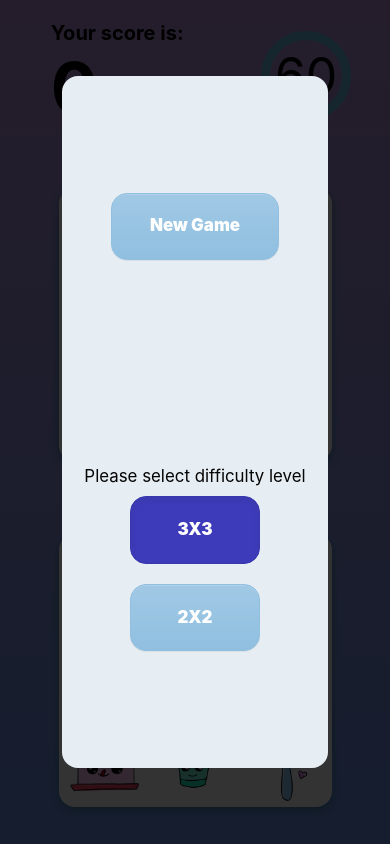
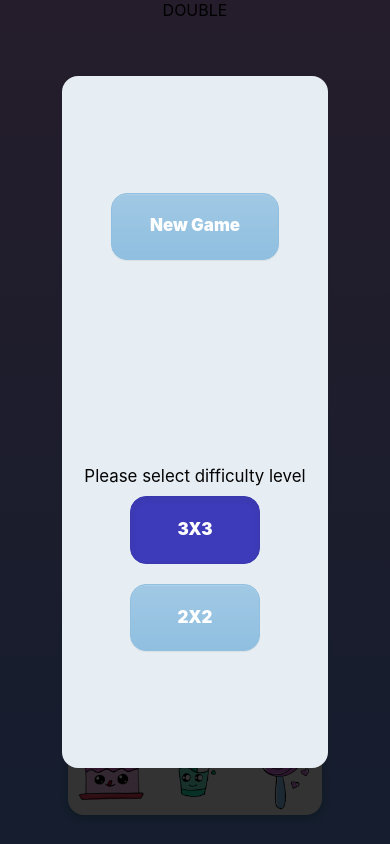
Before and after one commit to EvgeniaKozhaeva/dubble, a React (Create React App) app: page / in a window 390 px wide. Built offline with nearby package versions, Linux system fonts and the light colour scheme.

Commit message:
Add animation fo timer, make the same styles for score and timer

```diff
--- a/src/App.css
+++ b/src/App.css
@@ -1,6 +1,7 @@
 :root {
-  --font: Inter,sans-serif;
+  --font: Inter, sans-serif;
   --imageInRow: 3;
+  --timerSize: 0.48;
 }
 
 .app-container {
@@ -16,13 +17,20 @@
   width: 100vw;
 }
 
+.game-title-container {
+  display: flex;
+  flex-grow: 1;
+  align-self: center;
+  justify-self: center;
+}
+
 .header-container {
   display: flex;
   align-items: center;
   align-self: center;
   justify-content: space-between;
-  height: 30%;
-  width: 80%;
+  height: 25%;
+  width: 40%;
 }
 
 .cards-container {
@@ -37,12 +45,14 @@
     flex-direction: column;
   }
   .header-container {
-    height: 25%;
+    height: 18%;
+    width: 60%;
   }
 }
 
 @media only screen and (max-width: 420px) {
   .header-container {
-    height: 18%;
+    height: 10%;
+    width: 60%;
   }
 }
--- a/src/App.tsx
+++ b/src/App.tsx
@@ -13,6 +13,7 @@ const App = observer(() => {
         <StartScreen/>
         <FinishScreen/>
         <div className="game-container">
+            <div className="game-title-container">DOUBLE</div>
             <div className="header-container">
                 <Score/>
                 <Timer/>
--- /dev/null
+++ b/src/Circle.css
@@ -0,0 +1,73 @@
+.base-circle {
+    display: flex;
+    justify-content: center;
+    align-items: center;
+    position: relative;
+    width: 175px;
+    height: 175px;
+}
+
+.count-container {
+    font-family: var(--font);
+    position: absolute;
+    width: 175px;
+    height: 175px;
+    display: flex;
+    align-items: center;
+    justify-content: center;
+    font-size: 90px;
+}
+
+.inner-circle {
+    fill: none;
+}
+
+.outer-circle {
+    stroke-width: 10px;
+    stroke: rgba(138, 71, 239, 0.96);
+}
+
+@media only screen and (max-width: 830px) {
+    :root {
+        --timerSize: 0.43;
+    }
+    .count-container {
+        font-size: 70px;
+        width: 165px;
+        height: 165px;
+    }
+    .base-circle {
+        width: 165px;
+        height: 165px;
+    }
+}
+
+@media only screen and (max-width: 420px) {
+    :root {
+        --timerSize: 0.27;
+    }
+    .count-container {
+        font-size: 50px;
+        width: 100px;
+        height: 100px;
+    }
+    .base-circle {
+        width: 100px;
+        height: 100px;
+    }
+}
+
+@media only screen and (max-width: 380px) {
+    :root {
+        --timerSize: 0.2;
+    }
+    .count-container {
+        font-size: 30px;
+        width: 50px;
+        height: 50px;
+    }
+    .circle-timer {
+        width: 50px;
+        height: 50px;
+    }
+}
--- a/src/components/cards/Card.module.css
+++ b/src/components/cards/Card.module.css
@@ -79,7 +79,7 @@
 
 @media only screen and (max-width: 550px)  {
     .cards {
-        height: 70vmin;
-        width: 70vmin;
+        height: 65vmin;
+        width: 65vmin;
     }
 }
--- a/src/components/score/Score.css
+++ b/src/components/score/Score.css
@@ -13,14 +13,12 @@
     margin: 0;
     padding: 0;
     font-size: 40px;
-    /*color: #104d78;*/
 }
 
 .score-container .number h1 {
     margin: 0;
     padding: 0;
     font-size: 90px;
-    /*color: #104d78;*/
 }
 
 @media only screen and (max-width: 830px) {
--- a/src/components/score/Score.tsx
+++ b/src/components/score/Score.tsx
@@ -4,11 +4,13 @@ import rootStore from "../../store/rootStore";
 
 export const Score = observer(() => {
     return (
-        <div className="score-container">
-            <div className="number">
-                <h2>Your score is:</h2>
-                <h1>{rootStore.scoreStore.count}</h1>
-            </div>
+        <div className="base-circle">
+            <svg className="base-circle-svg" viewBox="0 0 100 100" xmlns="http://www.w3.org/2000/svg">
+                <g className="inner-circle">
+                    <circle className="outer-circle" cx="50" cy="50" r="45"/>
+                </g>
+            </svg>
+            <span className="count-container"> {rootStore.scoreStore.count} </span>
         </div>
     )
 })
--- /dev/null
+++ b/src/components/timer/SecondsAnimation.css
@@ -0,0 +1,96 @@
+.timer {
+    border-radius: 50%;
+    overflow: hidden;
+    position: absolute;
+
+}
+
+.timer:after {
+    border-radius: 50%;
+    content: "";
+    display: block;
+    position: absolute;
+}
+
+.timer .hand {
+    float: left;
+    height: 100%;
+    overflow: hidden;
+    position: relative;
+    width: 50%;
+}
+
+.timer .hand span {
+    border: calc(50px * var(--timerSize)) solid rgba(0, 255, 255, 0.4);
+    border-bottom-color: transparent;
+    border-left-color: transparent;
+    border-radius: 50%;
+    display: block;
+    height: 0;
+    position: absolute;
+    right: 0;
+    top: 0;
+    transform: rotate(225deg);
+    width: 0;
+}
+
+.timer .hand:first-child {
+    transform: rotate(180deg);
+}
+
+.timer .hand .animation-true {
+    animation-iteration-count: infinite;
+    animation-timing-function: linear;
+}
+
+.timer .hand:first-child .animation-true {
+    animation-name: spin1;
+}
+
+.timer .hand:last-child .animation-true {
+    animation-name: spin2;
+}
+
+.timer.second {
+    height: calc(300px * var(--timerSize));
+    width: calc(300px * var(--timerSize));
+}
+
+.timer.second .hand span {
+    border-top-color: rgba(245, 246, 246, 0.43);
+    border-right-color: rgba(245, 246, 246, 0.43);
+    border-width: calc(150px * var(--timerSize));
+}
+
+.timer.second .hand .animation-true {
+    animation-duration: 1s;
+}
+
+.timer.second:after {
+    height: calc(296px * var(--timerSize));
+    width: calc(296px * var(--timerSize));
+}
+
+@keyframes spin1 {
+    0% {
+        transform: rotate(225deg);
+    }
+    50% {
+        transform: rotate(225deg);
+    }
+    100% {
+        transform: rotate(405deg);
+    }
+}
+
+@keyframes spin2 {
+    0% {
+        transform: rotate(225deg);
+    }
+    50% {
+        transform: rotate(405deg);
+    }
+    100% {
+        transform: rotate(405deg);
+    }
+}
--- a/src/components/timer/Timer.css
+++ /dev/null
@@ -1,64 +0,0 @@
-.base-timer {
-    display: flex;
-    position: relative;
-    width: 170px;
-    height: 170px;
-}
-
-.base-timer__circle {
-    fill: none;
-    stroke: none;
-}
-
-.base-timer__path-elapsed {
-    stroke-width: 10px;
-    stroke: rgba(0, 255, 255, .4);
-}
-
-.timer-container {
-    font-family: var(--font);
-    position: absolute;
-    width: 170px;
-    height: 170px;
-    top: 0;
-    display: flex;
-    align-items: center;
-    justify-content: center;
-    font-size: 90px;
-}
-
-@media only screen and (max-width: 830px) {
-    .timer-container {
-        font-size: 70px;
-        width: 150px;
-        height: 150px;
-    }
-    .base-timer {
-        width: 150px;
-        height: 150px;
-    }
-}
-
-@media only screen and (max-width: 420px) {
-    .timer-container {
-        font-size: 50px;
-        width: 90px;
-        height: 90px;
-    }
-    .base-timer {
-        width: 90px;
-        height: 90px;
-    }
-}
-
-@media only screen and (max-width: 380px) {
-    .timer-container {
-        font-size: 30px;
-        width: 70px;
-        height: 70px;
-    }
-    .base-timer {
-        width: 70px;
-        height: 70px;
-    }
-}
--- a/src/components/timer/Timer.tsx
+++ b/src/components/timer/Timer.tsx
@@ -1,16 +1,23 @@
-import "./Timer.css"
+import "../../Circle.css"
+import "./SecondsAnimation.css"
 import { observer } from "mobx-react-lite"
+import React from "react";
 import rootStore from "../../store/rootStore";
 
 export const Timer = observer(() => {
+    const isAnimation = rootStore.timerStore.counter !== 0;
     return (
-        <div className="base-timer">
-            <svg className="base-timer__svg" viewBox="0 0 100 100" xmlns="http://www.w3.org/2000/svg">
-                <g className="base-timer__circle">
-                    <circle className="base-timer__path-elapsed" cx="50" cy="50" r="45"/>
+        <div className="base-circle">
+            <svg className="base-circle-svg" viewBox="0 0 100 100" xmlns="http://www.w3.org/2000/svg">
+                <g className="inner-circle">
+                    <circle className="outer-circle" cx="50" cy="50" r="45"/>
                 </g>
             </svg>
-            <span className="timer-container"> {rootStore.timerStore.counter} </span>
+            <div className="timer second">
+                <div className="hand"><span className={`animation-${isAnimation}`}/></div>
+                <div className="hand"><span className={`animation-${isAnimation}`}/></div>
+            </div>
+            <span className="count-container"> {rootStore.timerStore.counter} </span>
         </div>
     )
 })
```
